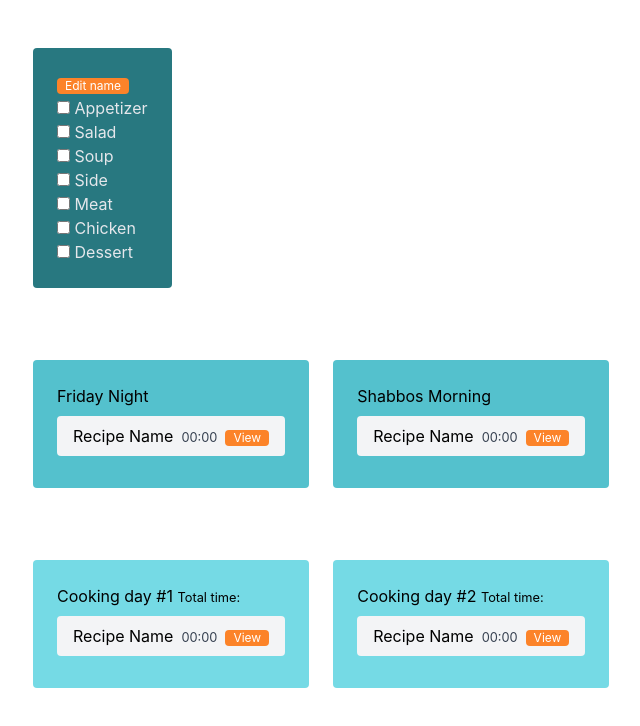
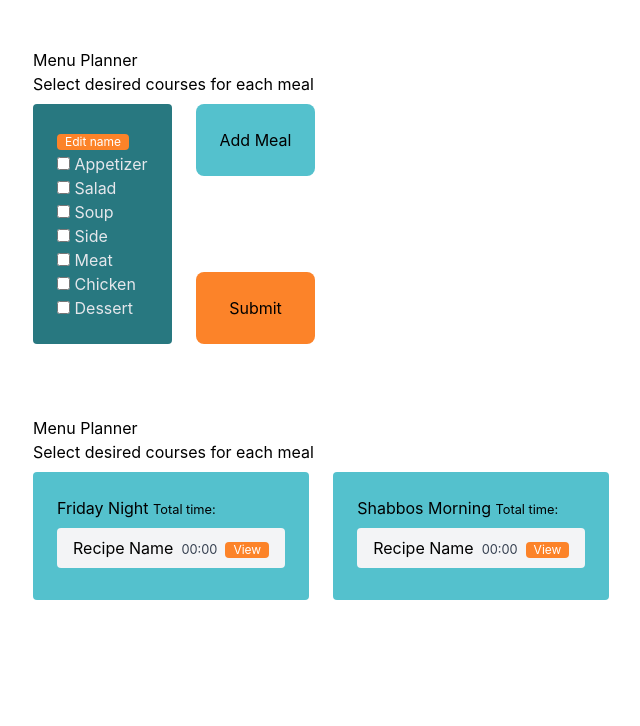
Before and after one commit to cwachss/cooking-planner, a React (Create React App) app: page / in a window 1280 px wide. Shown: the top 726 px of the page, without its empty margins (15-655 px from the left). Built offline with nearby package versions, Linux system fonts and the light colour scheme.

Commit message:
add menu

```diff
--- a/src/App.js
+++ b/src/App.js
@@ -9,7 +9,7 @@ function App() {
     <div className="App">
       <SelectSection />
       <MenuSection/>
-      <CookingSection />
+      {/* <CookingSection /> */}
     </div>
   );
 }
--- a/src/components/MealRecipes.jsx
+++ b/src/components/MealRecipes.jsx
@@ -2,10 +2,10 @@ import React, { useState } from "react";
 import { RecipeCard } from "./RecipeCard";
 
 export const MealRecipes = (props) => {
-  const [open, setOpen] = useState(false);
+  const [totalTime, setTime] = useState(false);
   return (
     <div className="rounded bg-[#54c1cd] p-6">
-      <h1>{props.title}</h1>
+      <h1>{props.title} <small>Total time: {totalTime}</small></h1>
       <div className="bg-gray-100 rounded flex items-baseline gap-2 px-4 py-2 my-2">
         Recipe Name <small className="text-gray-700">00:00</small>
         <RecipeCard></RecipeCard>
--- a/src/components/MenuSection.jsx
+++ b/src/components/MenuSection.jsx
@@ -1,10 +1,16 @@
 import React from "react";
-import { MealRecipes } from './MealRecipes';
-
+import { MealRecipes } from "./MealRecipes";
 
 export const MenuSection = (props) => {
-  return(<section className="m-6 p-6 flex gap-6">
-      <MealRecipes title={"Friday Night"}></MealRecipes>
-      <MealRecipes title={"Shabbos Morning"}></MealRecipes>
-      </section>)
-}
+  return (
+    <section className="m-6 p-6">
+      <h2>Menu Planner</h2>
+      <p>Select desired courses for each meal</p>
+
+      <div className="mt-2 flex gap-6">
+        <MealRecipes title={"Friday Night"}></MealRecipes>
+        <MealRecipes title={"Shabbos Morning"}></MealRecipes>
+      </div>
+    </section>
+  );
+};
--- a/src/components/SelectSection.jsx
+++ b/src/components/SelectSection.jsx
@@ -2,12 +2,34 @@ import React, { useState } from "react";
 import { CategorySelect } from "./CategorySelect";
 
 export const SelectSection = (props) => {
-  const [count, updateCount] = useState(1);
+  const [count, setCount] = useState(1);
+
+  function submit() {}
   return (
-    <section className="m-6 p-6 flex gap-6">
-      {Array.apply(null, Array(count)).map((i) => {
-        return <CategorySelect id={i}></CategorySelect>;
-      })}
+    <section className="m-6 p-6 ">
+      <h2>
+        Menu Planner
+        <p>Select desired courses for each meal</p>
+      </h2>
+      <div className="mt-2 flex gap-6">
+        {Array.apply(null, Array(count)).map((i) => {
+          return <CategorySelect id={i}></CategorySelect>;
+        })}
+        <div className="flex flex-col justify-between items-stretch">
+          <button
+            className="rounded-lg text-center p-6 bg-[#54c1cd]"
+            onClick={() => setCount(count + 1)}
+          >
+            Add Meal
+          </button>
+          <button
+            className="rounded-lg text-center p-6 bg-[#fc8329]"
+            onClick={submit}
+          >
+            Submit
+          </button>
+        </div>
+      </div>
     </section>
   );
 };
--- a/src/output.css
+++ b/src/output.css
@@ -591,6 +591,14 @@ video {
   margin-bottom: 0.5rem;
 }
 
+.mt-2 {
+  margin-top: 0.5rem;
+}
+
+.block {
+  display: block;
+}
+
 .flex {
   display: flex;
 }
@@ -611,6 +619,10 @@ video {
   height: 2.5rem;
 }
 
+.h-full {
+  height: 100%;
+}
+
 .w-\[50vw\] {
   width: 50vw;
 }
@@ -623,12 +635,32 @@ video {
   width: 2.5rem;
 }
 
+.w-20 {
+  width: 5rem;
+}
+
+.flex-col {
+  flex-direction: column;
+}
+
 .place-content-center {
   place-content: center;
 }
 
+.items-center {
+  align-items: center;
+}
+
 .items-baseline {
   align-items: baseline;
+}
+
+.items-stretch {
+  align-items: stretch;
+}
+
+.justify-between {
+  justify-content: space-between;
 }
 
 .gap-6 {
@@ -645,6 +677,10 @@ video {
 
 .rounded-full {
   border-radius: 9999px;
+}
+
+.rounded-lg {
+  border-radius: 0.5rem;
 }
 
 .bg-gray-100 {
@@ -736,6 +772,10 @@ video {
   padding-bottom: 0.5rem;
 }
 
+.text-center {
+  text-align: center;
+}
+
 .text-xs {
   font-size: 0.75rem;
   line-height: 1rem;
```
